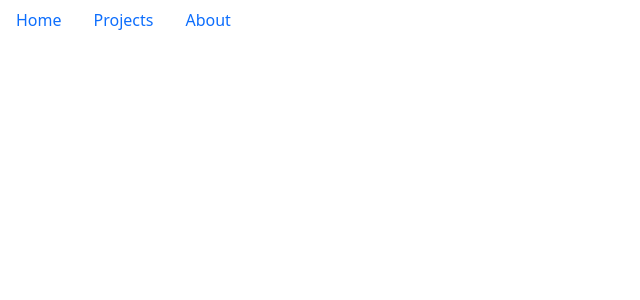
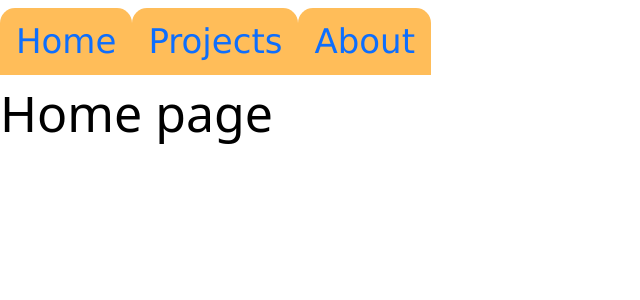
Before and after one commit to kehngid/my-app, a React (Create React App) app: page / in a window 1280 px wide. Before the commit this address had no page. Shown: the top 300 px of the page, without its empty margins (0-640 px from the left). Built offline with nearby package versions, Linux system fonts and the light colour scheme.

Commit message:
Trying to add CSS styling

```diff
--- a/src/App.js
+++ b/src/App.js
@@ -11,7 +11,7 @@ function App() {
     <Router>
       <Navbar />
       <Routes>
-        <Route path="/home" element={<Home />}></Route>
+        <Route path="/" element={<Home />}></Route>
         <Route path="/projects" element={<Projects />}></Route>
         <Route path="/about" element={<About />}></Route>
       </Routes>
--- a/src/Components/Navbar.js
+++ b/src/Components/Navbar.js
@@ -6,15 +6,15 @@ import 'bootstrap/dist/css/bootstrap.min.css';
 export default class Example extends React.Component {
   render() {
     return (
-      <div>
+      <div className="navbar">
         <Nav pills>
-          <NavItem>
-            <NavLink href="/home">Home</NavLink>
+          <NavItem className="navtab">
+            <NavLink href="/" >Home</NavLink>
           </NavItem>
-          <NavItem>
+          <NavItem className="navtab">
             <NavLink href="/projects">Projects</NavLink>
           </NavItem>
-          <NavItem>
+          <NavItem className="navtab">
             <NavLink href="/about">About</NavLink>
           </NavItem>
         </Nav>
--- a/src/Pages/About.js
+++ b/src/Pages/About.js
@@ -1,5 +1,6 @@
 import React from 'react';
 import '../Stylesheets/Home.css';
+import '../Stylesheets/Pages.css';
 
 function About()
 {
--- a/src/Pages/Home.js
+++ b/src/Pages/Home.js
@@ -1,5 +1,6 @@
 import React from 'react';
 import '../Stylesheets/Home.css';
+import '../Stylesheets/Pages.css';
 
 function Home()
 {
--- a/src/Pages/Projects.js
+++ b/src/Pages/Projects.js
@@ -1,5 +1,6 @@
 import React from 'react';
 import '../Stylesheets/Home.css';
+import '../Stylesheets/Pages.css';
 
 function Projects()
 {
--- a/src/Stylesheets/Navbar.css
+++ b/src/Stylesheets/Navbar.css
@@ -1,11 +1,18 @@
-.NavTabs
+.navtab
 {
     background-color: #FFBD59;
     font-size: 34px;
     font-family: "Verdana";
+    border-radius: 15px 15px 0px 0px;
 };
 
-.button2
+.navlink
 {
-    background-color: black;
-}
+    color: black;
+};
+
+.navbar
+{
+    background-color: #03989E;
+    min-height: 100px;
+};
--- /dev/null
+++ b/src/Stylesheets/Pages.css
@@ -0,0 +1,4 @@
+.pagesbackground
+{
+    background-color: #CDE9EB;
+}
```
Also changed, not shown: src/Stylesheets/Home.css (line endings or trailing spaces).
